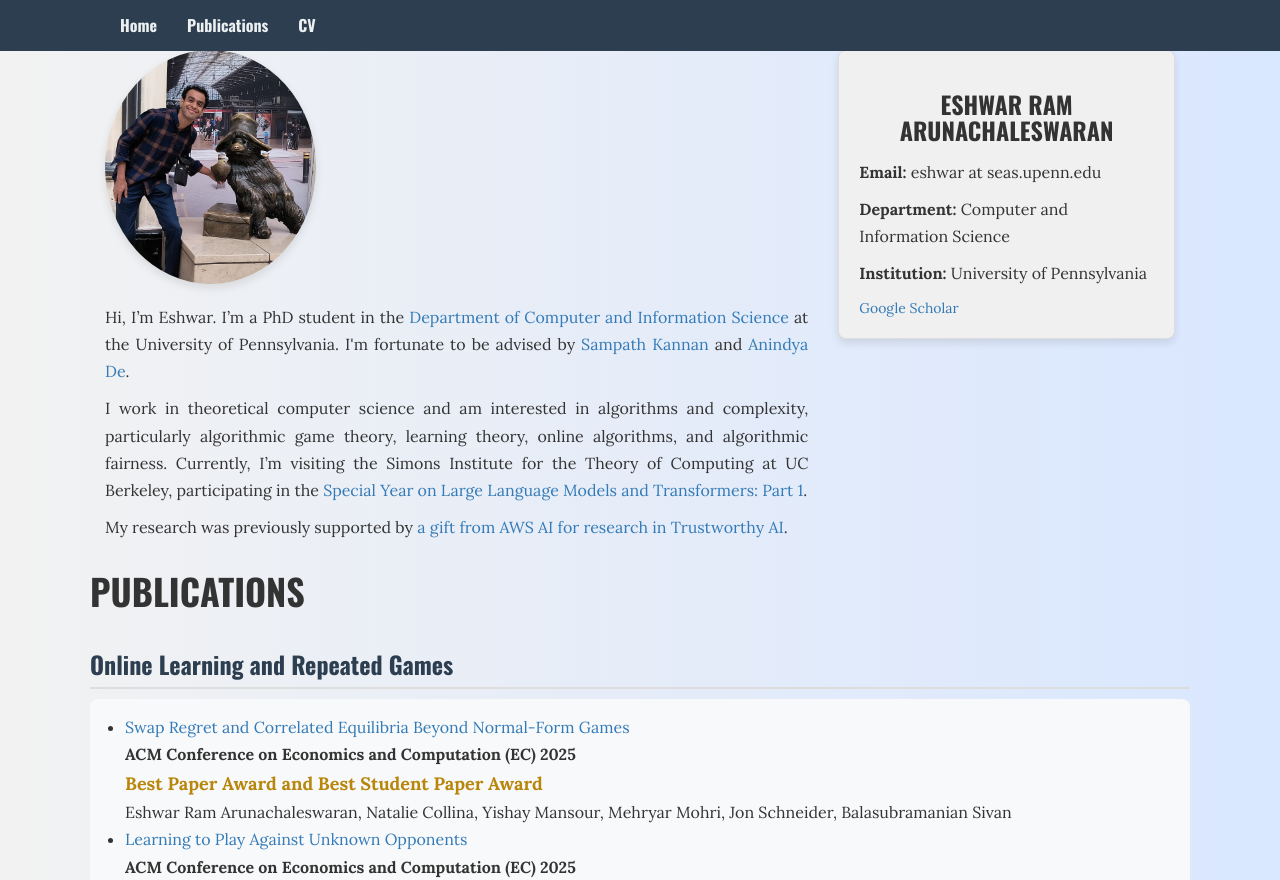
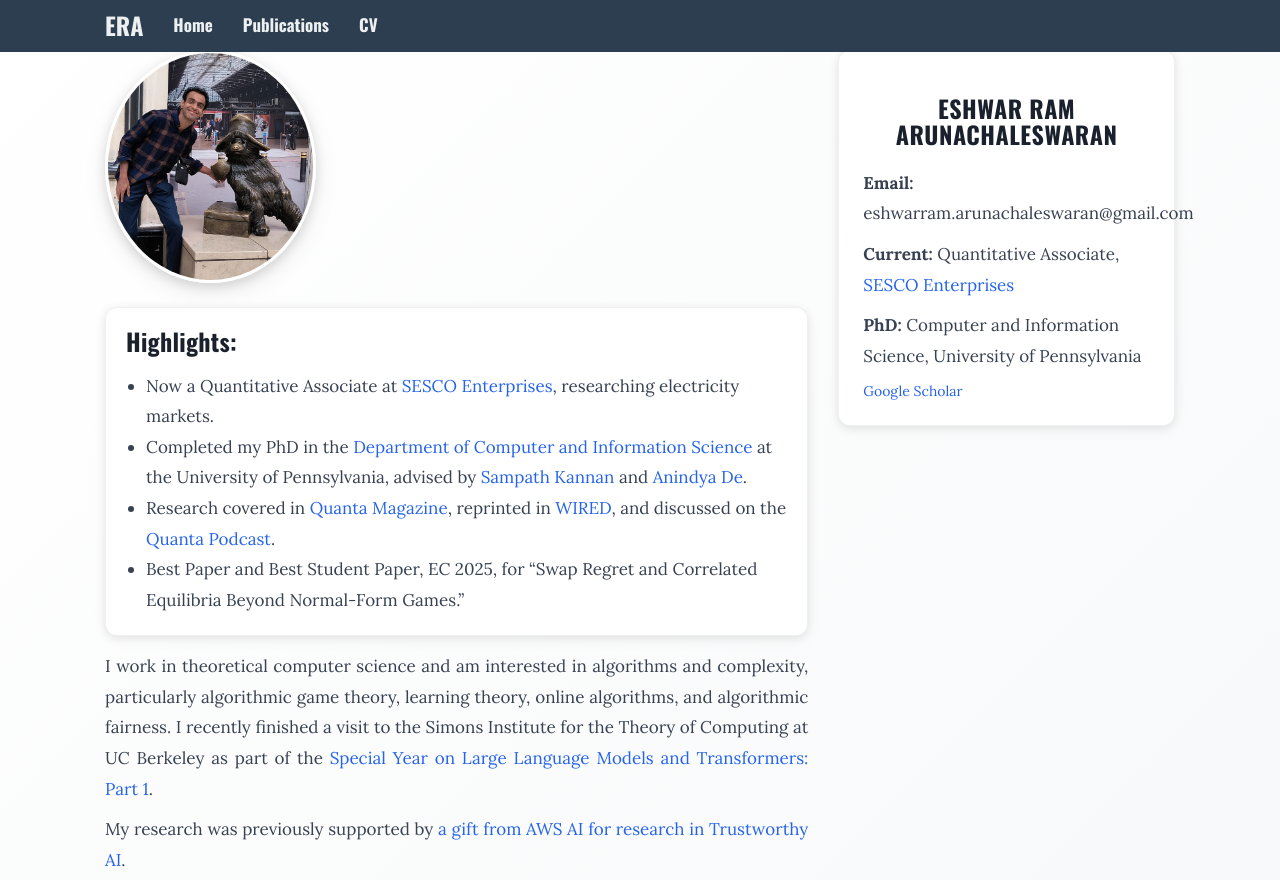
Before and after one commit to eshwarram/eshwarram.github.io, a plain HTML site: page index.html in a window 1280 px wide. Shown: the top 880 px of the page. Drawn offline with nearby package versions, Linux system fonts and the light colour scheme.

Commit message:
update highlights with SESCO role, quanta article and PhD

```diff
--- a/index.html
+++ b/index.html
@@ -14,26 +14,39 @@
   <style>
     body {
       font-family: 'Lora', serif;
-      background: linear-gradient(to right, #f2f2f2, #d9e7ff);
+      background: linear-gradient(135deg, #ffffff 0%, #f8f9fa 50%, #f0f2f5 100%);
       padding-top: 50px;
+      color: #2c3e50;
     }
     h2 {
       font-family: 'Oswald', sans-serif;
       font-size: 36px;
-      margin-bottom: 20px;
+      margin-bottom: 24px;
       text-transform: uppercase;
-      color: #333;
+      color: #1a202c;
+      font-weight: 700;
+      letter-spacing: 0.5px;
+    }
+    h3 {
+      font-family: 'Oswald', sans-serif;
+      color: #2c3e50;
+      font-weight: 600;
+      letter-spacing: 0.3px;
     }
     p, li {
-      font-size: 16px;
-      line-height: 1.7;
+      font-size: 17px;
+      line-height: 1.8;
+      color: #374151;
     }
     a {
-      color: #337ab7;
+      color: #2563eb;
       text-decoration: none;
+      transition: color 0.2s ease, border-bottom 0.2s ease;
+      border-bottom: 1px solid transparent;
     }
     a:hover {
-      color: #23527c;
+      color: #1d4ed8;
+      border-bottom: 1px solid #1d4ed8;
     }
     .navbar-inverse {
       background-color: #2c3e50;
@@ -51,16 +64,18 @@
     }
     img {
       border-radius: 50%;
-      box-shadow: 0px 4px 10px rgba(0,0,0,0.1);
+      box-shadow: 0 4px 12px rgba(0,0,0,0.12), 0 8px 24px rgba(0,0,0,0.08);
+      border: 3px solid #ffffff;
     }
     #publications ul {
       padding-left: 20px;
     }
     .sidebar {
-      background-color: #f8f9fa;
-      padding: 20px;
-      border-radius: 10px;
-      box-shadow: 0 4px 8px rgba(0,0,0,0.1);
+      background-color: #ffffff;
+      padding: 24px;
+      border-radius: 12px;
+      box-shadow: 0 2px 8px rgba(0,0,0,0.08), 0 4px 16px rgba(0,0,0,0.04);
+      border: 1px solid rgba(0,0,0,0.06);
     }
     .footer {
       text-align: center;
@@ -76,6 +91,7 @@
   <nav class="navbar navbar-inverse navbar-fixed-top">
     <div class="container">
       <div class="navbar-header">
+        <a class="navbar-brand" href="index.html" style="color: #ecf0f1; font-family: 'Oswald', sans-serif; font-size: 24px; font-weight: 700;">ERA</a>
         <button type="button" class="navbar-toggle collapsed" data-toggle="collapse" data-target="#navbar-collapse">
           <span class="sr-only">Toggle navigation</span>
           <span class="icon-bar"></span>
@@ -99,12 +115,17 @@
       <!-- Main Section -->
       <div class="col-md-8">
         <img class="img-responsive" src="me.png" width="30%" alt="Profile Picture">
-        <p style="margin-top: 20px; text-align: justify;">
-          Hi, I’m Eshwar. I’m a PhD student in the <a href="https://theory.cis.upenn.edu/">Department of Computer and Information Science</a> at the University of Pennsylvania.
-          I'm fortunate to be advised by <a href="https://www.cis.upenn.edu/~kannan/">Sampath Kannan</a> and <a href="https://www.seas.upenn.edu/~anindyad/">Anindya De</a>.
-        </p>
-        <p style="text-align: justify;">
-          I work in theoretical computer science and am interested in algorithms and complexity, particularly algorithmic game theory, learning theory, online algorithms, and algorithmic fairness. Currently, I’m visiting the Simons Institute for the Theory of Computing at UC Berkeley, participating in the <a href="https://simons.berkeley.edu/programs/special-year-large-language-models-transformers-part-1">Special Year on Large Language Models and Transformers: Part 1</a>.
+        <div style="margin-top: 24px; padding: 20px; background-color: #ffffff; border: 1px solid rgba(0,0,0,0.06); border-radius: 12px; box-shadow: 0 2px 8px rgba(0,0,0,0.08), 0 4px 16px rgba(0,0,0,0.04);">
+          <h3 style="margin-top: 0; margin-bottom: 16px; font-family: 'Oswald', sans-serif; color: #1a202c; font-weight: 600;">Highlights:</h3>
+          <ul style="padding-left: 20px; margin-bottom: 0;">
+            <li>Now a Quantitative Associate at <a href="https://sescollc.com/">SESCO Enterprises</a>, researching electricity markets.</li>
+            <li>Completed my PhD in the <a href="https://theory.cis.upenn.edu/">Department of Computer and Information Science</a> at the University of Pennsylvania, advised by <a href="https://www.cis.upenn.edu/~kannan/">Sampath Kannan</a> and <a href="https://www.seas.upenn.edu/~anindyad/">Anindya De</a>.</li>
+            <li>Research covered in <a href="https://www.quantamagazine.org/the-game-theory-of-how-algorithms-can-drive-up-prices-20251022/">Quanta Magazine</a>, reprinted in <a href="https://www.wired.com/story/game-theory-explains-how-algorithms-can-drive-up-prices/">WIRED</a>, and discussed on the <a href="https://podcasts.apple.com/us/podcast/game-theory-algorithms-and-high-prices/id1021340531?i=1000738312590">Quanta Podcast</a>.</li>
+            <li>Best Paper and Best Student Paper, EC 2025, for “Swap Regret and Correlated Equilibria Beyond Normal-Form Games.”</li>
+          </ul>
+        </div>
+        <p style="text-align: justify; margin-top: 15px;">
+          I work in theoretical computer science and am interested in algorithms and complexity, particularly algorithmic game theory, learning theory, online algorithms, and algorithmic fairness. I recently finished a visit to the Simons Institute for the Theory of Computing at UC Berkeley as part of the <a href="https://simons.berkeley.edu/programs/special-year-large-language-models-transformers-part-1">Special Year on Large Language Models and Transformers: Part 1</a>.
         </p>
         <p style="text-align: justify;">
           My research was previously supported by <a href="https://www.amazon.science/news-and-features/amazon-provides-gift-to-10-penn-engineering-phd-students-for-work-on-trustworthy-ai">a gift from AWS AI for research in Trustworthy AI</a>.
@@ -113,11 +134,11 @@
 
       <!-- Updated Sidebar Block with Improved Spacing -->
 <div class="col-md-4">
-  <div class="sidebar" style="padding: 20px; background-color: #f0f0f0; border: 1px solid #ddd; border-radius: 8px; margin-bottom: 20px;">
-    <h2 style="font-family: 'Oswald', sans-serif; font-size: 24px; text-align: center; margin-bottom: 15px;">Eshwar Ram Arunachaleswaran</h2>
-    <p><strong>Email:</strong> eshwar at seas.upenn.edu</p>
-    <p><strong>Department:</strong> Computer and Information Science</p>
-    <p><strong>Institution:</strong> University of Pennsylvania</p>
+  <div class="sidebar" style="margin-bottom: 20px;">
+    <h2 style="font-family: 'Oswald', sans-serif; font-size: 24px; text-align: center; margin-bottom: 20px; color: #1a202c;">Eshwar Ram Arunachaleswaran</h2>
+    <p><strong>Email:</strong> eshwarram.arunachaleswaran@gmail.com</p>
+    <p><strong>Current:</strong> Quantitative Associate, <a href="https://sescollc.com/">SESCO Enterprises</a></p>
+    <p><strong>PhD:</strong> Computer and Information Science, University of Pennsylvania</p>
     <dd><a href="https://scholar.google.com/citations?user=aXBGOt4AAAAJ&hl=en&oi=ao">Google Scholar</a></dd>
   </div>
 </div>
@@ -125,11 +146,11 @@
 <!-- Publications -->
 <div class="row" id="publications" style="margin-top: 50px;">
   <div class="col-md-12">
-    <h2 style="text-align: left; color: #333; margin-bottom: 40px; text-transform: uppercase; font-family: 'Oswald', sans-serif;">Publications</h2>
+    <h2 style="text-align: left; color: #1a202c; margin-bottom: 40px; text-transform: uppercase; font-family: 'Oswald', sans-serif; font-weight: 700;">Publications</h2>
 
     <!-- Online Learning and Repeated Games Section -->
-    <h3 style="border-bottom: 2px solid #ddd; padding-bottom: 10px; margin-top: 30px; color: #2c3e50; font-family: 'Oswald', sans-serif;">Online Learning and Repeated Games</h3>
-    <div style="margin-bottom: 30px; padding: 15px; background-color: #f8f9fa; border-radius: 8px;">
+    <h3 style="border-bottom: 2px solid rgba(0,0,0,0.1); padding-bottom: 12px; margin-top: 32px; color: #1a202c; font-family: 'Oswald', sans-serif; font-weight: 600;">Online Learning and Repeated Games</h3>
+    <div style="margin-bottom: 32px; padding: 20px; background-color: #ffffff; border-radius: 12px; box-shadow: 0 2px 6px rgba(0,0,0,0.06); border: 1px solid rgba(0,0,0,0.06);">
       <ul>
         <li>
           <a href="https://arxiv.org/abs/2206.07672">Swap Regret and Correlated Equilibria Beyond Normal-Form Games</a><br>
@@ -168,8 +189,8 @@
     </div>
 
     <!-- Algorithmic Fairness and Machine Learning Section -->
-    <h3 style="border-bottom: 2px solid #ddd; padding-bottom: 10px; margin-top: 30px; color: #2c3e50; font-family: 'Oswald', sans-serif;">Algorithmic Fairness and Machine Learning</h3>
-    <div style="margin-bottom: 30px; padding: 15px; background-color: #f8f9fa; border-radius: 8px;">
+    <h3 style="border-bottom: 2px solid rgba(0,0,0,0.1); padding-bottom: 12px; margin-top: 32px; color: #1a202c; font-family: 'Oswald', sans-serif; font-weight: 600;">Algorithmic Fairness and Machine Learning</h3>
+    <div style="margin-bottom: 32px; padding: 20px; background-color: #ffffff; border-radius: 12px; box-shadow: 0 2px 6px rgba(0,0,0,0.06); border: 1px solid rgba(0,0,0,0.06);">
       <ul>
         <li>
           <a href="https://arxiv.org/abs/2310.04652">Oracle Efficient Algorithms for Groupwise Regret</a><br>
@@ -190,8 +211,8 @@
     </div>
 
     <!-- Fair Division and Equilibrium Computation Section -->
-    <h3 style="border-bottom: 2px solid #ddd; padding-bottom: 10px; margin-top: 30px; color: #2c3e50; font-family: 'Oswald', sans-serif;">Fair Division and Equilibrium Computation</h3>
-    <div style="margin-bottom: 30px; padding: 15px; background-color: #f8f9fa; border-radius: 8px;">
+    <h3 style="border-bottom: 2px solid rgba(0,0,0,0.1); padding-bottom: 12px; margin-top: 32px; color: #1a202c; font-family: 'Oswald', sans-serif; font-weight: 600;">Fair Division and Equilibrium Computation</h3>
+    <div style="margin-bottom: 32px; padding: 20px; background-color: #ffffff; border-radius: 12px; box-shadow: 0 2px 6px rgba(0,0,0,0.06); border: 1px solid rgba(0,0,0,0.06);">
       <ul>
         <li>
           <a href="https://arxiv.org/abs/1807.04163">Fully polynomial-time approximation schemes for fair rent division</a><br>
@@ -212,8 +233,8 @@
     </div>
 
     <!-- Other Topics Section -->
-    <h3 style="border-bottom: 2px solid #ddd; padding-bottom: 10px; margin-top: 30px; color: #2c3e50; font-family: 'Oswald', sans-serif;">Other Topics</h3>
-    <div style="margin-bottom: 30px; padding: 15px; background-color: #f8f9fa; border-radius: 8px;">
+    <h3 style="border-bottom: 2px solid rgba(0,0,0,0.1); padding-bottom: 12px; margin-top: 32px; color: #1a202c; font-family: 'Oswald', sans-serif; font-weight: 600;">Other Topics</h3>
+    <div style="margin-bottom: 32px; padding: 20px; background-color: #ffffff; border-radius: 12px; box-shadow: 0 2px 6px rgba(0,0,0,0.06); border: 1px solid rgba(0,0,0,0.06);">
       <ul>
         <li>
           <a href="https://arxiv.org/abs/2206.07672">Reconstructing Ultrametric Trees from Noisy Experiments</a><br>
@@ -224,8 +245,8 @@
     </div>
 
     <!-- Miscellaneous Section -->
-    <h3 style="border-bottom: 2px solid #ddd; padding-bottom: 10px; margin-top: 30px; color: #2c3e50; font-family: 'Oswald', sans-serif;">Miscellaneous</h3>
-    <div style="margin-bottom: 30px; padding: 15px; background-color: #f8f9fa; border-radius: 8px;">
+    <h3 style="border-bottom: 2px solid rgba(0,0,0,0.1); padding-bottom: 12px; margin-top: 32px; color: #1a202c; font-family: 'Oswald', sans-serif; font-weight: 600;">Miscellaneous</h3>
+    <div style="margin-bottom: 32px; padding: 20px; background-color: #ffffff; border-radius: 12px; box-shadow: 0 2px 6px rgba(0,0,0,0.06); border: 1px solid rgba(0,0,0,0.06);">
       <ul>
         <li>
           <a href="WPE II Report_Eshwar.pdf">Report on Prophet Inequalities with Limited Information</a>
```
